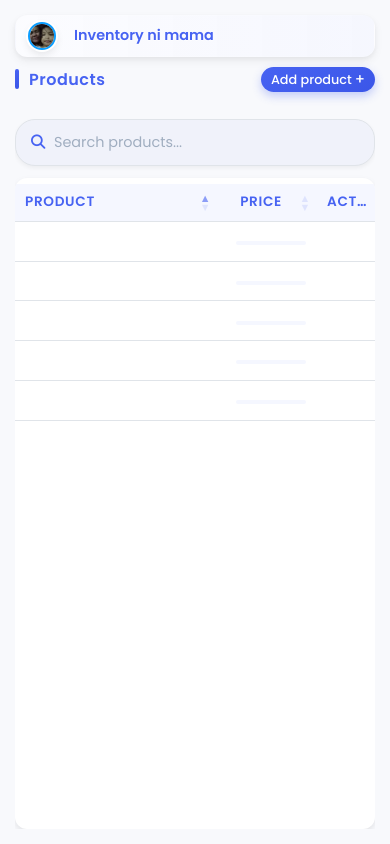
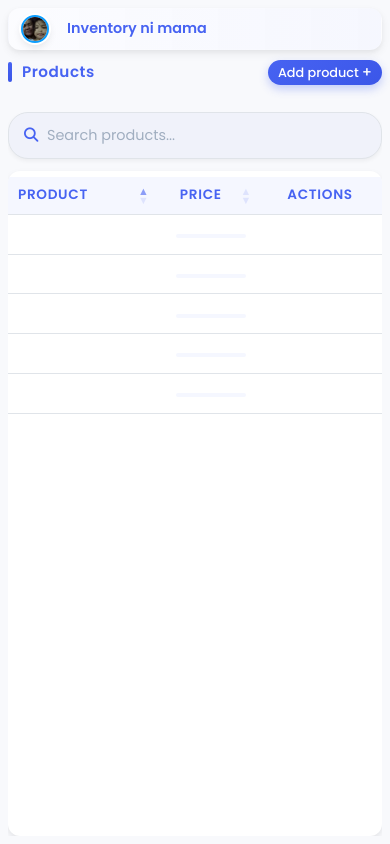
Before and after one commit to john-expo/basic_inventory_app, a Django app: page / in a window 390 px wide. Run offline with Django 4.2, Linux system fonts and the light colour scheme; lists and menus that the app fills with data are empty; some libraries are stand-ins or nearby versions.

Commit message:
partial fix

```diff
--- a/static/css/inventory.css
+++ b/static/css/inventory.css
@@ -503,6 +503,9 @@
 .table th:last-child {
   width: 15%;
   text-align: center;
+  white-space: nowrap;
+  overflow: visible; /* Ensure action buttons don't get cut off */
+  padding-right: 16px;
 }
 
 .table thead th {
@@ -565,6 +568,30 @@
   margin: 0 auto;
 }
 
+/* Style for action column header and cells */
+.table th:last-child {
+  width: 15%;
+  text-align: center;
+  white-space: nowrap;
+  overflow: visible; /* Ensure action buttons don't get cut off */
+  padding-right: 16px;
+}
+
+.table td:last-child {
+  text-align: center;
+  padding: 10px 16px;
+  white-space: nowrap;
+  overflow: visible; /* Allow action buttons to be fully visible */
+}
+
+/* Action buttons container */
+.action-buttons {
+  display: flex;
+  justify-content: center;
+  gap: 10px;
+  min-width: 80px; /* Ensure minimum width for action buttons */
+}
+
 /* Alerts */
 .alert {
   border-radius: var(--card-radius);
@@ -574,6 +601,14 @@
 
 /* Responsive adjustments */
 @media (max-width: 768px) {
+  .container {
+    padding: 10px;
+  }
+
+  .table-responsive {
+    height: calc(100vh - 200px); /* Adjust for smaller header on mobile */
+  }
+
   .top-bar {
     padding: 8px 15px;
   }
@@ -596,13 +631,18 @@
     font-size: 0.85rem;
   }
 
-  .table thead th {
-    padding: 10px 12px;
-    font-size: 0.75rem;
+  /* Fix mobile column widths */
+  .table th:first-child {
+    width: 50% !important; /* Reduce product column width on mobile */
   }
 
-  .table td {
-    padding: 10px 12px;
+  .table th:nth-child(2) {
+    width: 20% !important; /* Slightly reduce price column */
+  }
+
+  .table th:last-child {
+    width: 30% !important; /* Increase actions column width */
+    padding-right: 12px;
   }
 
   /* Ensure text doesn't overflow in mobile view */
@@ -617,9 +657,39 @@
   .table td:first-child {
     padding-left: 12px;
   }
+
+  .table td:last-child {
+    padding: 10px 12px;
+  }
+
+  /* Make action buttons more compact on mobile but still visible */
+  .action-buttons {
+    gap: 8px;
+    min-width: 70px;
+  }
+
+  .btn-edit, .btn-delete {
+    padding: 6px;
+  }
+
+  /* Ensure text doesn't overflow in headers */
+  .table thead th {
+    white-space: nowrap;
+    overflow: hidden;
+    text-overflow: ellipsis;
+    max-width: 100%;
+  }
 }
 
 @media (max-width: 576px) {
+  .container {
+    padding: 8px;
+  }
+
+  .table-responsive {
+    height: calc(100vh - 180px); /* Even smaller for tiny screens */
+  }
+
   .top-bar {
     padding: 6px 12px;
   }
@@ -629,12 +699,17 @@
     width: 28px;
   }
 
+  .main-controls {
+    padding: 0;
+    gap: 0.5rem;
+  }
+
   .title-text {
     font-size: 0.9rem;
   }
 
   .table-title {
-    font-size: 1rem;
+    font-size: 0.95rem;
   }
 
   .fab {
@@ -644,6 +719,20 @@
 
   .fab-icon {
     font-size: 0.9rem;
+  }
+
+  /* More aggressive column width adjustments for very small screens */
+  .table th:first-child {
+    width: 40% !important; /* Further reduce product column on small screens */
+  }
+
+  .table th:nth-child(2) {
+    width: 25% !important;
+  }
+
+  .table th:last-child {
+    width: 35% !important; /* Give more space for action buttons */
+    padding-right: 10px;
   }
 
   /* Further reduce padding and font sizes */
@@ -666,6 +755,22 @@
     padding-left: 10px;
   }
 
+  .table td:last-child {
+    padding: 8px 10px;
+  }
+
+  /* Ensure actions column is fully visible */
+  .action-buttons {
+    gap: 6px;
+    min-width: 65px;
+  }
+
+  /* Keep buttons visible and properly sized */
+  .btn-edit, .btn-delete {
+    transform: scale(1);
+    padding: 5px;
+  }
+
   #productSearch {
     padding: 12px 38px 12px 38px;
     font-size: 0.9rem;
@@ -675,30 +780,6 @@
   .table td:nth-child(2) div {
     padding: 2px 6px;
     min-width: 70px;
-  }
-
-  /* Adjust fab button size for mobile */
-  .fab {
-    padding: 5px 10px;
-    font-size: 0.8rem;
-  }
-
-  .fab-icon {
-    font-size: 0.9rem;
-  }
-
-  /* Even more compact action buttons */
-  .action-buttons {
-    gap: 4px;
-  }
-
-  .btn-edit, .btn-delete {
-    transform: scale(0.9);
-    padding: 3px;
-  }
-
-  .btn-edit:hover, .btn-delete:hover {
-    transform: scale(1);
   }
 }
 
--- a/static/js/inventory.js
+++ b/static/js/inventory.js
@@ -349,7 +349,7 @@
       autoWidth: false,
       responsive: true,
       language: {
-        emptyTable: "No products found",
+        emptyTable: "",
         zeroRecords: "No matching products found",
         info: "", // Remove "Showing X to Y of Z entries"
         infoEmpty: "",
@@ -365,8 +365,21 @@
       columnDefs: [
         { targets: 0, width: "60%", className: "text-start" },
         { targets: 1, width: "25%", className: "text-center" },
-        { targets: 2, width: "15%", className: "text-center" },
-        { orderable: false, targets: 2 }
+        {
+          targets: 2,
+          width: "15%",
+          className: "text-center",
+          orderable: false,
+          createdCell: function(td, cellData, rowData, row, col) {
+            // Apply special styling to action column cells
+            $(td).css({
+              'white-space': 'nowrap',
+              'overflow': 'visible',
+              'min-width': '80px',
+              'padding-right': '16px'
+            });
+          }
+        }
       ],
       drawCallback: function() {
         attachActionListeners();
@@ -477,8 +490,21 @@
  * Create action buttons HTML for a table row
  */
 function createActionButtons(id) {
+  const screenWidth = window.innerWidth;
+  let minWidth = '80px'; // default for desktop
+  let gap = '10px';
+
+  // Adjust based on screen size
+  if (screenWidth <= 576) {
+    minWidth = '65px';
+    gap = '6px';
+  } else if (screenWidth <= 768) {
+    minWidth = '70px';
+    gap = '8px';
+  }
+
   return `
-    <div class="action-buttons">
+    <div class="action-buttons" style="min-width: ${minWidth}; gap: ${gap}">
       <button class="btn-edit" data-id="${id}" title="Edit Product">
         <i class="fas fa-edit"></i>
       </button>
@@ -679,25 +705,60 @@
       // Set column widths based on screen size
       if (window.innerWidth <= 576) {
         // Extra small screens
-        table.column(0).width('45%');
+        table.column(0).width('40%');
         table.column(1).width('25%');
-        table.column(2).width('30%');
+        table.column(2).width('35%');
 
         // Adjust row padding for small screens
         $('#inventoryTable tbody tr td').css('padding', '8px 6px');
         $('#inventoryTable thead th').css('padding', '8px 6px');
         $('#inventoryTable td:first-child, #inventoryTable th:first-child').css('padding-left', '10px');
+        $('#inventoryTable td:last-child, #inventoryTable th:last-child').css('padding-right', '10px');
+
+        // Ensure action column is fully visible
+        $('#inventoryTable td:last-child').css({
+          'white-space': 'nowrap',
+          'overflow': 'visible'
+        });
+
+        // Adjust action buttons sizing
+        $('.action-buttons').css({
+          'min-width': '65px',
+          'gap': '6px'
+        });
+
+        $('.btn-edit, .btn-delete').css({
+          'transform': 'scale(1)',
+          'padding': '5px'
+        });
 
       } else if (window.innerWidth <= 768) {
         // Small screens
         table.column(0).width('50%');
-        table.column(1).width('25%');
-        table.column(2).width('25%');
+        table.column(1).width('20%');
+        table.column(2).width('30%');
 
         // Adjust row padding for medium screens
         $('#inventoryTable tbody tr td').css('padding', '10px 8px');
         $('#inventoryTable thead th').css('padding', '10px 8px');
         $('#inventoryTable td:first-child, #inventoryTable th:first-child').css('padding-left', '12px');
+        $('#inventoryTable td:last-child, #inventoryTable th:last-child').css('padding-right', '12px');
+
+        // Ensure action column is fully visible
+        $('#inventoryTable td:last-child').css({
+          'white-space': 'nowrap',
+          'overflow': 'visible'
+        });
+
+        // Adjust action buttons sizing
+        $('.action-buttons').css({
+          'min-width': '70px',
+          'gap': '8px'
+        });
+
+        $('.btn-edit, .btn-delete').css({
+          'padding': '6px'
+        });
 
       } else {
         // Larger screens
@@ -709,7 +770,26 @@
         $('#inventoryTable tbody tr td').css('padding', '14px 16px');
         $('#inventoryTable thead th').css('padding', '14px 16px');
         $('#inventoryTable td:first-child, #inventoryTable th:first-child').css('padding-left', '16px');
+        $('#inventoryTable td:last-child, #inventoryTable th:last-child').css('padding-right', '16px');
+
+        // Restore action buttons sizing
+        $('.action-buttons').css({
+          'min-width': '80px',
+          'gap': '10px'
+        });
+
+        $('.btn-edit, .btn-delete').css({
+          'transform': '',
+          'padding': '5px'
+        });
       }
+
+      // Always ensure the action column is visible
+      $('#inventoryTable th:last-child, #inventoryTable td:last-child').css({
+        'text-align': 'center',
+        'white-space': 'nowrap',
+        'overflow': 'visible'
+      });
 
       // Force redraw to apply the changes
       table.columns.adjust().draw();
```
